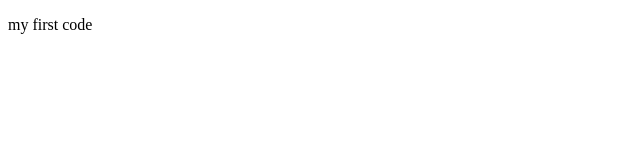
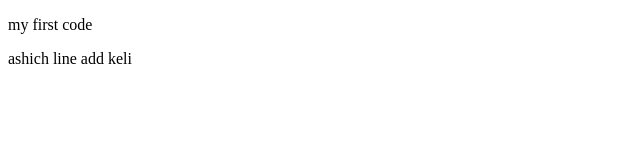
Before and after one commit to sameepnalawade/learningwithrutuja, a plain HTML site: page index.html in a window 1280 px wide. Shown: the whole page, without its empty margins (0-640 px from the left). Drawn offline with Linux system fonts and the light colour scheme.

Commit message:
Update index.html

```diff
--- a/index.html
+++ b/index.html
@@ -8,5 +8,6 @@
 </head>
 <body>
     <p>my first code</p>
+    <p>ashich line add keli</p>
 </body>
 </html>
```
